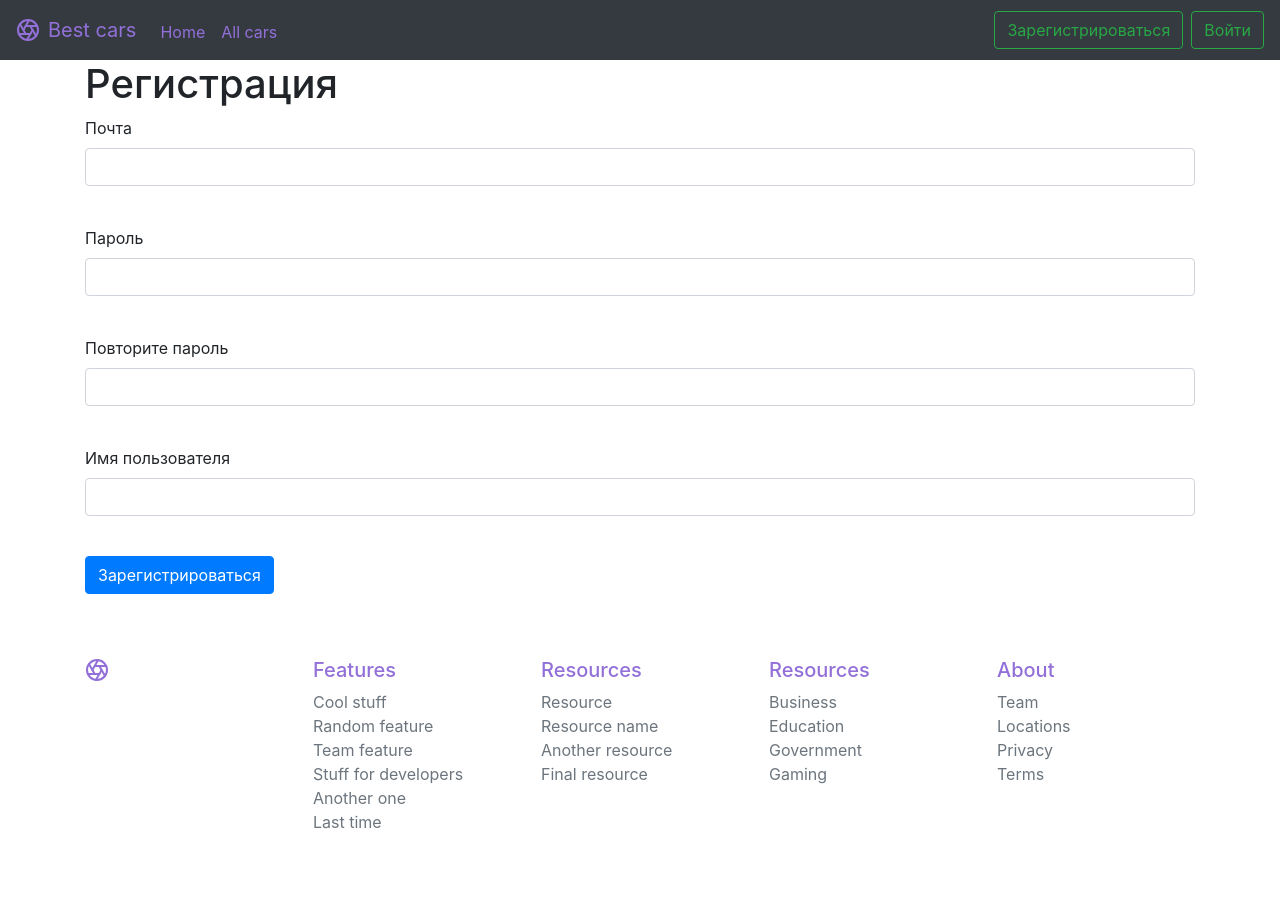
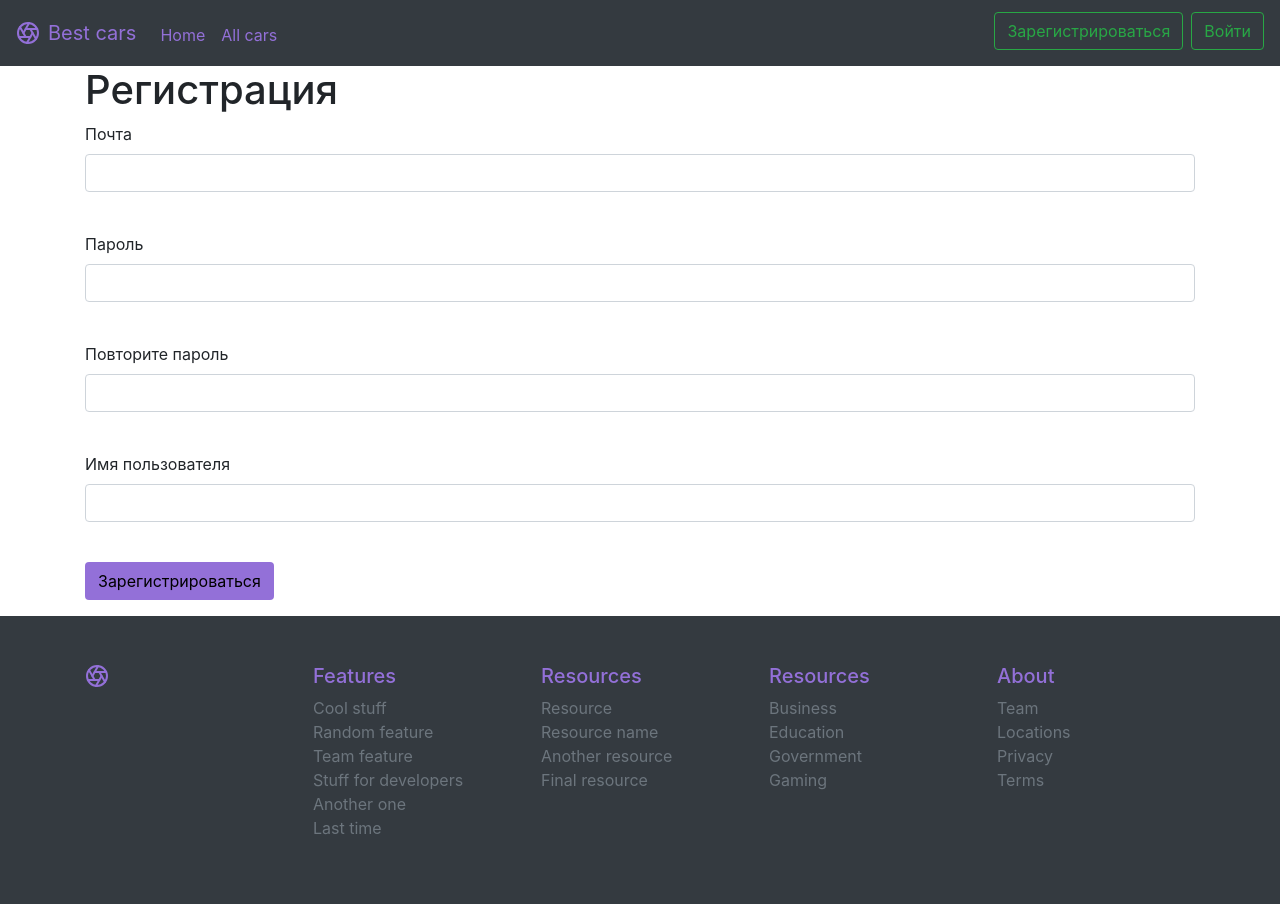
Before and after one commit to avmxmv/3, a Flask app: page /register in a window 1280 px wide. Before the commit the page ends 829 px from the top, so only its background shows below. Run offline with Flask 2, Linux system fonts and the light colour scheme; some libraries are stand-ins or nearby versions.

Commit message:
15 commit

```diff
--- a/templates/base.html
+++ b/templates/base.html
@@ -16,7 +16,9 @@
         border: 1px solid #C1C1C1; /* размер и цвет границы блока */
         overflow-y: scroll; /* прокрутка по вертикали */
         }
-
+    .hue {
+        color: #9370D8;
+    }
     </style>
 </head>
 
@@ -55,9 +57,9 @@
         </ul>
         {% else %}
         <ul class="navbar-nav">
-            <li class="nav-item mr-2"><a type="button" class="btn btn-outline-success" href="/register">Зарегистрироваться</a>
+            <li class="nav-item mr-2"><a type="button" class="btn btn-outline-success mt-1 mb-2" href="/register">Зарегистрироваться</a>
             </li>
-            <li class="nav-item"><a type="button" class="btn btn-outline-success" data-toggle="tooltip"
+            <li class="nav-item"><a type="button" class="btn btn-outline-success mt-1" data-toggle="tooltip"
                                     data-placement="bottom" title="А вы уже зарегистрированы?"
                                     href="/login">Войти</a></li>
         </ul>
@@ -70,7 +72,8 @@
 {% endblock %}
 
 
-<footer class="container py-5" style="color: #9370D8">
+<footer class="py-5 bg-dark" style="color: #9370D8">
+    <div class="container">
         <div class="row">
             <div class="col-12 col-md">
                 <svg xmlns="http://www.w3.org/2000/svg" width="24" height="24" viewBox="0 0 24 24"
@@ -124,6 +127,7 @@
                 </ul>
             </div>
         </div>
+    </div>
 </footer>
 
 <script src="https://code.jquery.com/jquery-3.4.1.slim.min.js"
--- a/templates/login.html
+++ b/templates/login.html
@@ -24,7 +24,7 @@
             {% endfor %}
         </p>
         <p> {{ form.remember_me() }} {{ form.remember_me.label }} </p>
-        <p> {{ form.submit(type="submit", class="btn btn-primary") }} </p>
+        <p> {{ form.submit(type="submit", class="btn", style="background: #9370D8; color: #000000") }} </p>
         <div> {{ message }} </div>
     </form>
 </main>
--- a/templates/register.html
+++ b/templates/register.html
@@ -42,7 +42,7 @@
             </p>
         {% endfor %}
     </p>
-    <p>{{ form.submit(type="submit", class="btn btn-primary") }}</p>
+    <p>{{ form.submit(type="submit", class="btn", style="background: #9370D8; color: #000000") }}</p>
     {{message}}
 </form>
 </main>
```
Lines whose indentation alone changed are shown as unchanged.
